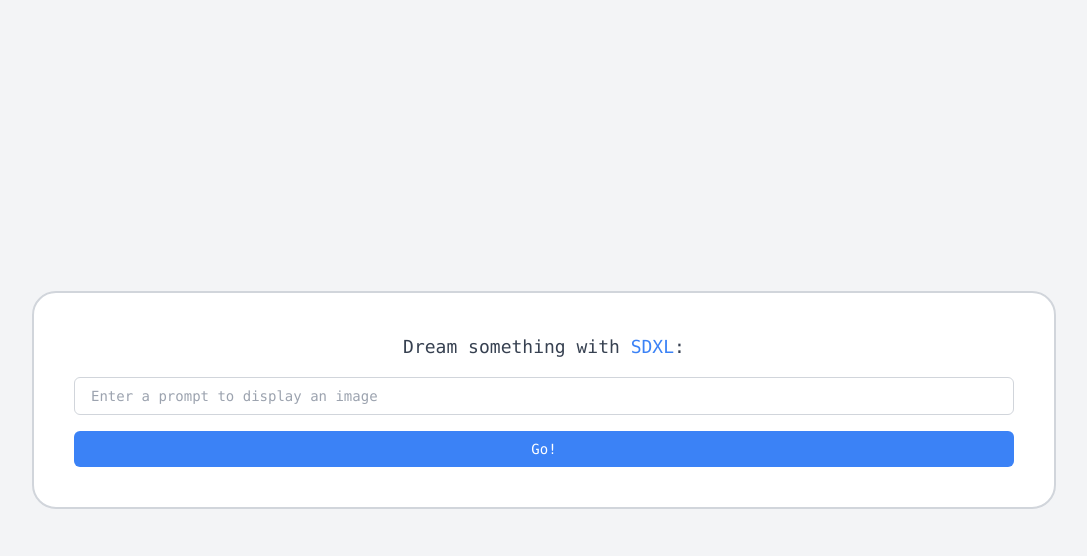
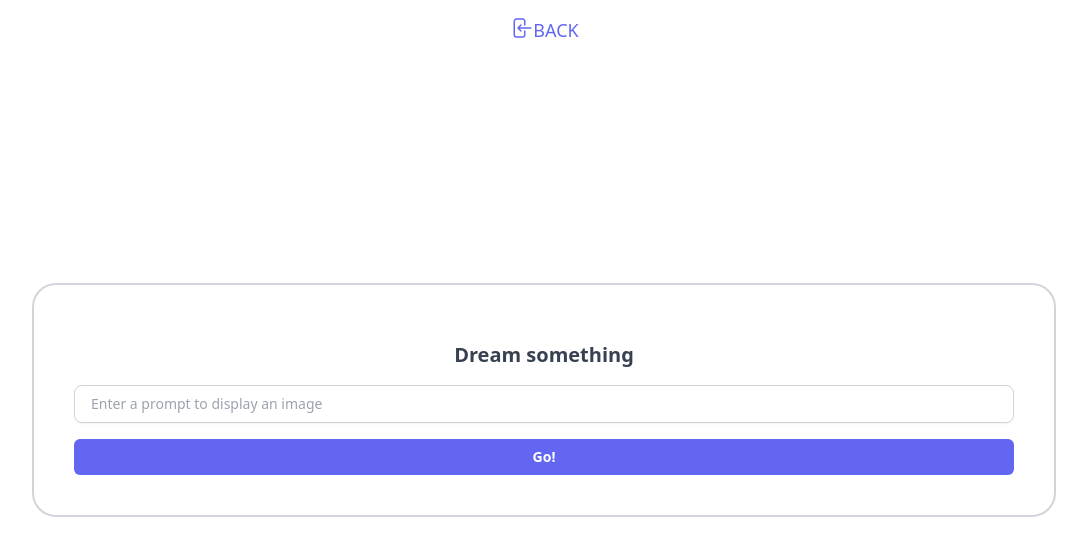
Before and after one commit to po1inakoroleva/image-generator, a Next.js app: page /en/home in a window 1280 px wide. Shown: the top 556 px of the page, without its empty margins (96-1183 px from the left). Built offline with nearby package versions, Linux system fonts and the light colour scheme.

Commit message:
update home page

```diff
--- a/messages/en.json
+++ b/messages/en.json
@@ -37,5 +37,8 @@
     "about": {
       "text": "Hello! This pet project was created for training purposes. But I will be glad if it turns out to be useful for someone. If you want to see my other projects or contact me, you can go to my github."
     }
+  },
+  "HomePage": {
+    "backBtn": "Back"
   }
 }
--- a/src/app/[locale]/home/page.tsx
+++ b/src/app/[locale]/home/page.tsx
@@ -4,10 +4,12 @@
 import { Provider } from 'react-redux';
 
 import Form from '../../components/HomePage/Form.tsx';
+import Header from '../../components/HomePage/Header.tsx';
 import store from '../../slices/index.ts';
 
 const HomePage: FC = () => (
   <Provider store={store} >
+    <Header />
     <Form />
   </Provider>
 );
--- a/src/app/components/HomePage/Form.tsx
+++ b/src/app/components/HomePage/Form.tsx
@@ -1,15 +1,13 @@
 'use client';
 
-import React, { useEffect } from 'react';
+import React, { useEffect, FC } from 'react';
 import Image from 'next/image';
-import { Provider } from 'react-redux';
 
 import { useAppDispatch, useAppSelector } from '../../hooks.ts';
 import { sendFormData, checkStatus } from '../../slices/actions.ts';
 import { selectPicture } from '../../slices/pictureSlice.ts';
-import store from '../../slices/index.ts';
 
-export default function Form() {
+const Form: FC = () => {
   const dispatch = useAppDispatch();
   const { status, picture } = useAppSelector(selectPicture);
 
@@ -29,32 +27,25 @@
   }, [status, dispatch, picture]);
 
   return (
-    <Provider store={store}>
-      <main className="flex min-h-screen flex-col items-center justify-center p-24 bg-gray-100">
-        <div className="flex flex-col z-10 max-w-5xl w-full items-center justify-between font-mono text-sm lg:flex bg-white p-10 border-solid border-2 border-gray-300 rounded-3xl">
-
-          <p className="mb-4 text-lg text-gray-700">
-            Dream something with{' '}
-            <a href="https://replicate.com/stability-ai/stable-diffusion" className="text-blue-500 hover:underline">
-              SDXL
-            </a>:
+    <main className="flex min-h-screen flex-col items-center justify-center p-3 bg-white dark:bg-gray-700">
+      <div className="flex flex-col z-10 max-w-5xl w-full items-center justify-between text-sm lg:flex bg-white dark:bg-gray-700 p-10 border-solid border-2 border-gray-300 rounded-3xl">
+        <p className="py-4 text-2xl font-semibold text-gray-700 sm:text-xl dark:text-white">
+          Dream something
         </p>
-
         <form onSubmit={handleSubmit} className="flex flex-col items-center w-full">
           <input
             type="text"
             name="prompt"
             placeholder="Enter a prompt to display an image"
-              className="px-4 py-2 w-full border border-gray-300 rounded-md focus:outline-none focus:ring-2 focus:ring-blue-500"
+            className="rounded-lg border flex-1 appearance-none border border-gray-300 w-full py-2 px-4 bg-white text-gray-700 dark:text-gray-300 dark:bg-gray-700 placeholder-gray-400 shadow-sm focus:outline-none focus:ring-2 focus:ring-indigo-500 focus:border-transparent"
           />
           <button
             type="submit"
-              className="px-4 py-2 mt-4 w-full bg-blue-500 text-white rounded-md hover:bg-blue-700 focus:outline-none focus:ring-2 focus:ring-blue-500"
+            className="px-4 py-2 mt-4 w-full text-white font-semibold bg-indigo-500 hover:bg-indigo-600 focus:ring-indigo-500 rounded-md focus:outline-none focus:ring-2"
           >
             Go!
           </button>
         </form>
-
         {picture && (
           <div className="mt-4">
             {picture.output && (
@@ -73,6 +64,7 @@
         )}
       </div>
     </main>
-    </Provider>
   );
-}
+};
+
+export default Form;
--- /dev/null
+++ b/src/app/components/HomePage/Header.tsx
@@ -0,0 +1,27 @@
+'use client';
+
+import { useTranslations } from 'next-intl';
+import { FC } from 'react';
+
+const Header: FC = () => {
+  const t = useTranslations('HomePage');
+
+  return (
+    <header className="absolute top-0 left-0 right-0 z-20">
+      <nav className="container px-6 py-4 mx-auto md:px-12">
+        <div className="items-center justify-center md:flex">
+          <div className="items-center md:flex">
+            <a href='/' className="flex mx-3 text-lg text-indigo-500 uppercase cursor-pointer hover:text-gray-300">
+              <svg xmlns="http://www.w3.org/2000/svg" fill="none" viewBox="0 0 24 24" stroke-width="1.5" stroke="currentColor" className="w-6 h-6">
+                <path stroke-linecap="round" stroke-linejoin="round" d="M15.75 9V5.25A2.25 2.25 0 0 0 13.5 3h-6a2.25 2.25 0 0 0-2.25 2.25v13.5A2.25 2.25 0 0 0 7.5 21h6a2.25 2.25 0 0 0 2.25-2.25V15M12 9l-3 3m0 0 3 3m-3-3h12.75" />
+              </svg>
+              {t('backBtn')}
+            </a>
+          </div>
+        </div>
+      </nav>
+    </header>
+  );
+};
+
+export default Header;
```
Lines whose indentation alone changed are shown as unchanged.
